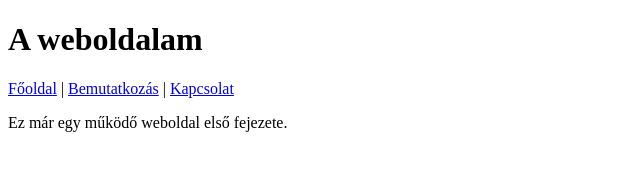
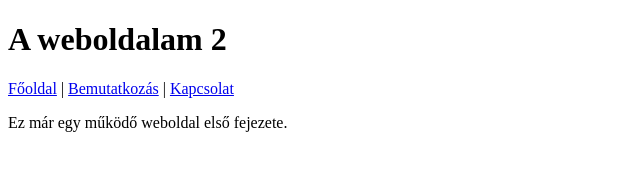
Before and after one commit to juhaszviktor129-pixel/OwnSite2, a plain HTML site: page index.html in a window 1280 px wide. Shown: the full height of the page, 0-640 px from the left. Drawn offline with Linux system fonts and the light colour scheme.

Commit message:
0.3 third try

```diff
--- a/index.html
+++ b/index.html
@@ -7,7 +7,7 @@
 </head>
 <body>
     <header>
-        <h1>A weboldalam</h1>
+        <h1>A weboldalam 2</h1>
         <nav>
             <a href="index.html">Főoldal</a> |
             <a href="bemutatkozas.html">Bemutatkozás</a> |
```
